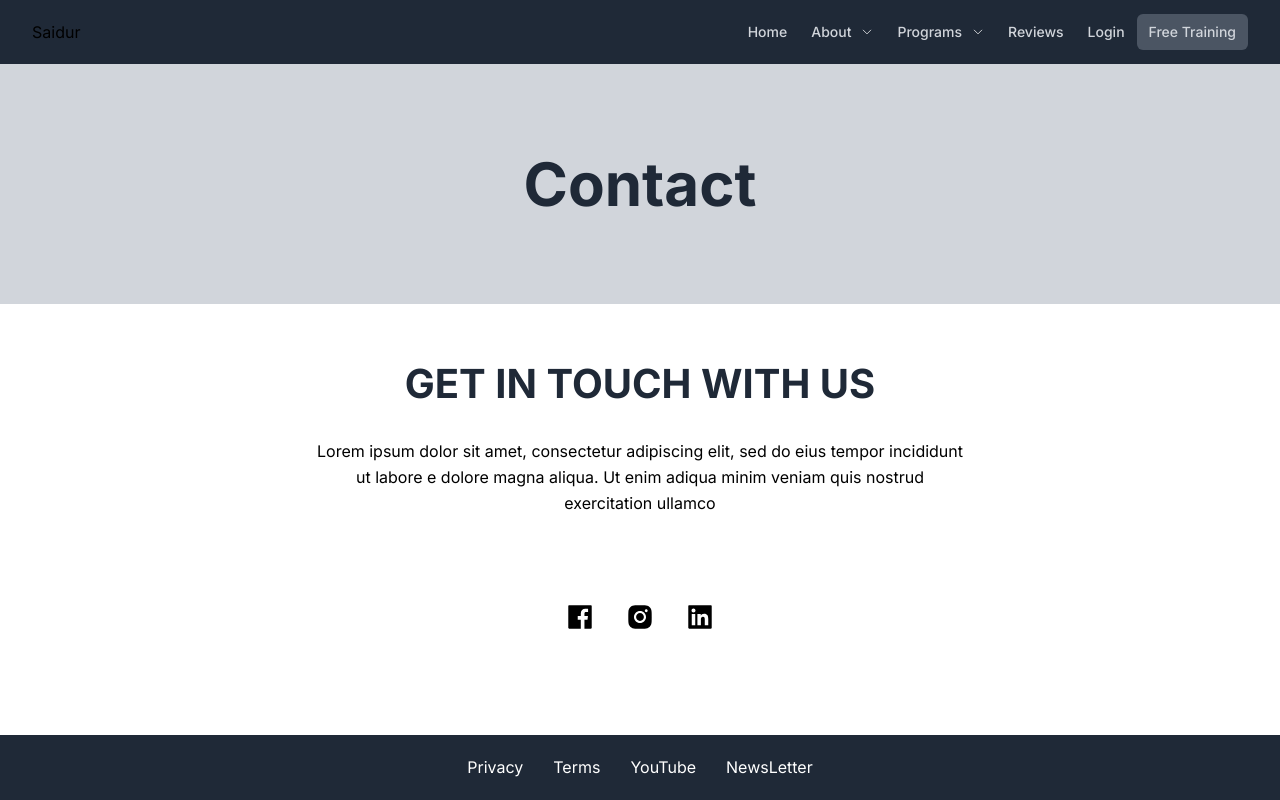
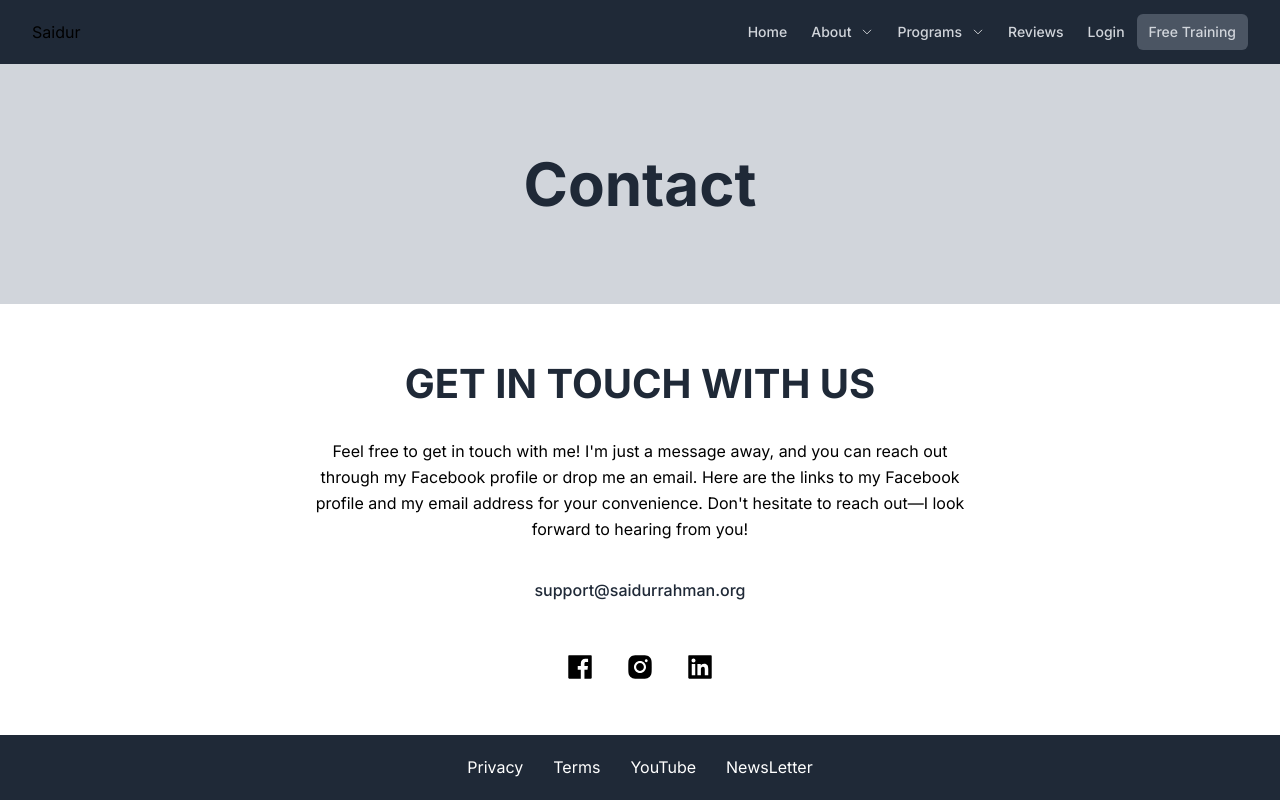
Before and after one commit to saidur1/saidurrahman, a Next.js app: page /contact in a window 1280 px wide. Built offline with nearby package versions, Linux system fonts and the light colour scheme.

Commit message:
added: contact desc

```diff
--- a/src/app/(About)/contact/page.js
+++ b/src/app/(About)/contact/page.js
@@ -16,11 +16,16 @@ const Contact = () => {
                         GET IN TOUCH WITH US
                     </h2>
                     <p className="text-center leading-relaxed mb-9 text-body-color max-w-[650px] mx-auto">
-                        Lorem ipsum dolor sit amet, consectetur adipiscing elit,
-                        sed do eius tempor incididunt ut labore e dolore magna
-                        aliqua. Ut enim adiqua minim veniam quis nostrud
-                        exercitation ullamco
+                        Feel free to get in touch with me! I'm just a message
+                        away, and you can reach out through my Facebook profile
+                        or drop me an email. Here are the links to my Facebook
+                        profile and my email address for your convenience. Don't
+                        hesitate to reach out—I look forward to hearing from
+                        you!
                     </p>
+                    <h3 className="text-center text-gray-800 hover:text-gray-900 duration-200 font-medium">
+                        support@saidurrahman.org
+                    </h3>
                 </section>
                 <section className="max-w-[500px] mx-auto flex justify-center gap-[30px]">
                     <a href="#" className="group">
```
